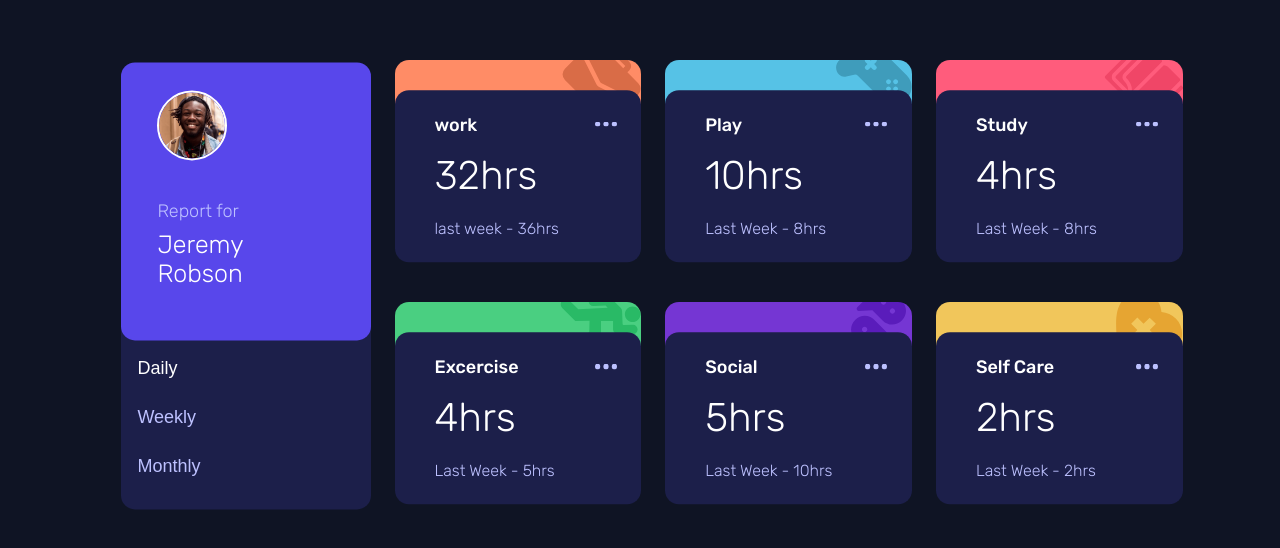
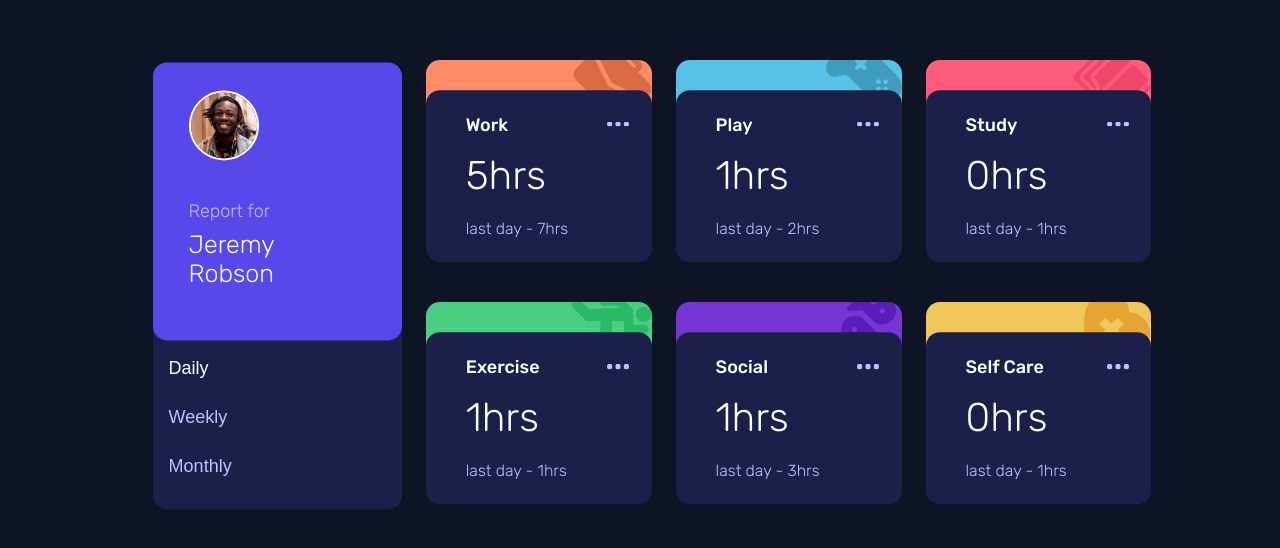
Before and after one commit to giorgio324/dashboard-frontendmentor, a React (Create React App) app: page / in a window 1280 px wide. Shown: the part 110-658 px from the top of the page. Built offline with nearby package versions, Linux system fonts and the light colour scheme.

Commit message:
finished

```diff
--- a/src/App.css
+++ b/src/App.css
@@ -153,27 +153,27 @@ img {
   background-color: var(--Lightred-work);
 }
 
-.game {
+.play {
   background-image: url(images/icon-play.svg);
   background-color: var(--Softblue-play);
 }
 
-.read {
+.study {
   background-image: url(images/icon-study.svg);
   background-color: var(--Lightred-study);
 }
 
-.run {
+.exercise {
   background-image: url(images/icon-exercise.svg);
   background-color: var(--Limegreen-exercise);
 }
 
-.chat {
+.social {
   background-image: url(images/icon-social.svg);
   background-color: var(--Violet-social);
 }
 
-.health {
+.self-care {
   background-image: url(images/icon-self-care.svg);
   background-color: var(--Softorange-self-care);
 }
--- a/src/App.js
+++ b/src/App.js
@@ -5,8 +5,8 @@ function App() {
   return (
     <main className='main-container'>
       <section className='dashboard'>
-        <User></User>
-        <Activities></Activities>
+        <User />
+        <Activities />
       </section>
     </main>
   );
--- a/src/components/Activities.js
+++ b/src/components/Activities.js
@@ -1,86 +1,43 @@
 import React from 'react';
 import dots from '../images/icon-ellipsis.svg';
+import { data } from '../data';
+import { useGlobalContext } from './context';
 function Activities() {
+  const { time } = useGlobalContext();
   return (
     <div className='activities-container'>
-      <div className='activity'>
-        <div className='activity-header work'></div>
+      {data.map((activity, index) => {
+        return (
+          <div className='activity' key={index}>
+            <div
+              className={`activity-header ${activity.title
+                .toLocaleLowerCase()
+                .replace(/ /g, '-')}`}
+            ></div>
             <div className='activity-content'>
               <div className='left'>
-            <h6>work</h6>
-            <h4>32hrs</h4>
+                <h6>{activity.title}</h6>
+                <h4>{activity.timeframes[`${time}`].current}hrs</h4>
               </div>
               <div className='right'>
                 <img src={dots} alt='' className='dots' />
-            <p>last week - 36hrs</p>
+                <p>
+                  last{' '}
+                  {time === 'daily'
+                    ? 'day'
+                    : '' || time === 'weekly'
+                    ? 'week'
+                    : '' || time === 'monthly'
+                    ? 'month'
+                    : ''}{' '}
+                  - {activity.timeframes[`${time}`].previous}
+                  hrs
+                </p>
               </div>
             </div>
           </div>
-      <div className='activity'>
-        <div className='activity-header game'></div>
-        <div className='activity-content'>
-          <div className='left'>
-            <h6>Play</h6>
-            <h4>10hrs</h4>
-          </div>
-          <div className='right'>
-            <img src={dots} alt='' className='dots' />
-            <p>Last Week - 8hrs</p>
-          </div>
-        </div>
-      </div>
-      <div className='activity'>
-        <div className='activity-header read'></div>
-        <div className='activity-content'>
-          <div className='left'>
-            <h6>Study</h6>
-            <h4>4hrs</h4>
-          </div>
-          <div className='right'>
-            <img src={dots} alt='' className='dots' />
-            <p>Last Week - 8hrs</p>
-          </div>
-        </div>
-      </div>
-      <div className='activity'>
-        <div className='activity-header run'></div>
-        <div className='activity-content'>
-          <div className='left'>
-            <h6>Excercise</h6>
-            <h4>4hrs</h4>
-          </div>
-          <div className='right'>
-            <img src={dots} alt='' className='dots' />
-            <p>Last Week - 5hrs</p>
-          </div>
-        </div>
-      </div>
-      <div className='activity'>
-        <div className='activity-header chat'></div>
-        <div className='activity-content'>
-          <div className='left'>
-            <h6>Social</h6>
-            <h4>5hrs</h4>
-          </div>
-          <div className='right'>
-            <img src={dots} alt='' className='dots' />
-            <p>Last Week - 10hrs</p>
-          </div>
-        </div>
-      </div>
-      <div className='activity'>
-        <div className='activity-header health'></div>
-        <div className='activity-content'>
-          <div className='left'>
-            <h6>Self Care</h6>
-            <h4>2hrs</h4>
-          </div>
-          <div className='right'>
-            <img src={dots} alt='' className='dots' />
-            <p>Last Week - 2hrs</p>
-          </div>
-        </div>
-      </div>
+        );
+      })}
     </div>
   );
 }
--- a/src/components/User.js
+++ b/src/components/User.js
@@ -1,7 +1,8 @@
-import React from 'react';
+import React, { useState } from 'react';
 import userPhoto from '../images/image-jeremy.png';
-
+import { useGlobalContext } from './context';
 function User() {
+  const { time, displayPage } = useGlobalContext();
   return (
     <div className='profile-container'>
       <div className='user-info-container'>
@@ -12,16 +13,13 @@ function User() {
         </div>
       </div>
       <div className='time-select-container'>
-        <button
-          className='btn-time active'
-          onClick={(e) => console.log(e.target)}
-        >
+        <button className='btn-time active' onClick={(e) => displayPage(e)}>
           Daily
         </button>
-        <button className='btn-time' onClick={() => console.log('clicked')}>
+        <button className='btn-time' onClick={(e) => displayPage(e)}>
           Weekly
         </button>
-        <button className='btn-time' onClick={() => console.log('clicked')}>
+        <button className='btn-time' onClick={(e) => displayPage(e)}>
           Monthly
         </button>
       </div>
--- /dev/null
+++ b/src/components/context.js
@@ -0,0 +1,20 @@
+import React from 'react';
+import { useState, useContext } from 'react';
+
+const AppContext = React.createContext();
+
+export const AppProvider = ({ children }) => {
+  const [time, setTime] = useState('daily');
+  const displayPage = (e) => {
+    setTime(e.target.textContent.toLowerCase());
+  };
+  return (
+    <AppContext.Provider value={{ time, displayPage }}>
+      {children}
+    </AppContext.Provider>
+  );
+};
+
+export const useGlobalContext = () => {
+  return useContext(AppContext);
+};
--- /dev/null
+++ b/src/data.js
@@ -0,0 +1,104 @@
+export const data = [
+  {
+    title: 'Work',
+    timeframes: {
+      daily: {
+        current: 5,
+        previous: 7,
+      },
+      weekly: {
+        current: 32,
+        previous: 36,
+      },
+      monthly: {
+        current: 103,
+        previous: 128,
+      },
+    },
+  },
+  {
+    title: 'Play',
+    timeframes: {
+      daily: {
+        current: 1,
+        previous: 2,
+      },
+      weekly: {
+        current: 10,
+        previous: 8,
+      },
+      monthly: {
+        current: 23,
+        previous: 29,
+      },
+    },
+  },
+  {
+    title: 'Study',
+    timeframes: {
+      daily: {
+        current: 0,
+        previous: 1,
+      },
+      weekly: {
+        current: 4,
+        previous: 7,
+      },
+      monthly: {
+        current: 13,
+        previous: 19,
+      },
+    },
+  },
+  {
+    title: 'Exercise',
+    timeframes: {
+      daily: {
+        current: 1,
+        previous: 1,
+      },
+      weekly: {
+        current: 4,
+        previous: 5,
+      },
+      monthly: {
+        current: 11,
+        previous: 18,
+      },
+    },
+  },
+  {
+    title: 'Social',
+    timeframes: {
+      daily: {
+        current: 1,
+        previous: 3,
+      },
+      weekly: {
+        current: 5,
+        previous: 10,
+      },
+      monthly: {
+        current: 21,
+        previous: 23,
+      },
+    },
+  },
+  {
+    title: 'Self Care',
+    timeframes: {
+      daily: {
+        current: 0,
+        previous: 1,
+      },
+      weekly: {
+        current: 2,
+        previous: 2,
+      },
+      monthly: {
+        current: 7,
+        previous: 11,
+      },
+    },
+  },
+];
--- a/src/index.js
+++ b/src/index.js
@@ -3,11 +3,13 @@ import ReactDOM from 'react-dom/client';
 import './index.css';
 import App from './App';
 import reportWebVitals from './reportWebVitals';
-
+import { AppProvider } from './components/context';
 const root = ReactDOM.createRoot(document.getElementById('root'));
 root.render(
   <React.StrictMode>
-    <App />
+    <AppProvider>
+      <App />
+    </AppProvider>
   </React.StrictMode>
 );
 
```
Also changed, not shown: src/data.json (deleted, +0 -104 lines). Lines whose indentation alone changed are shown as unchanged.
